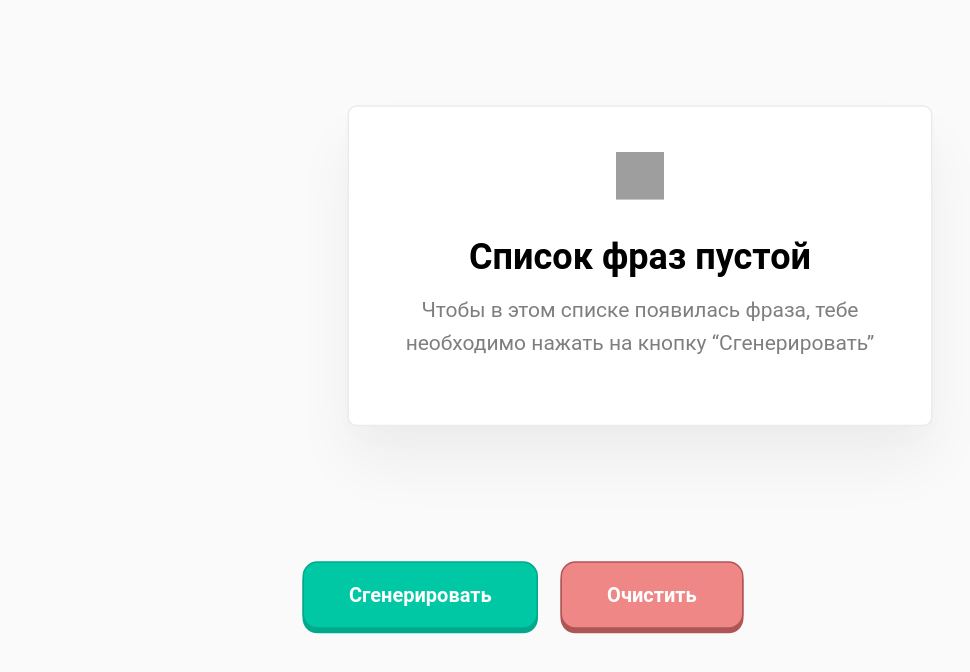
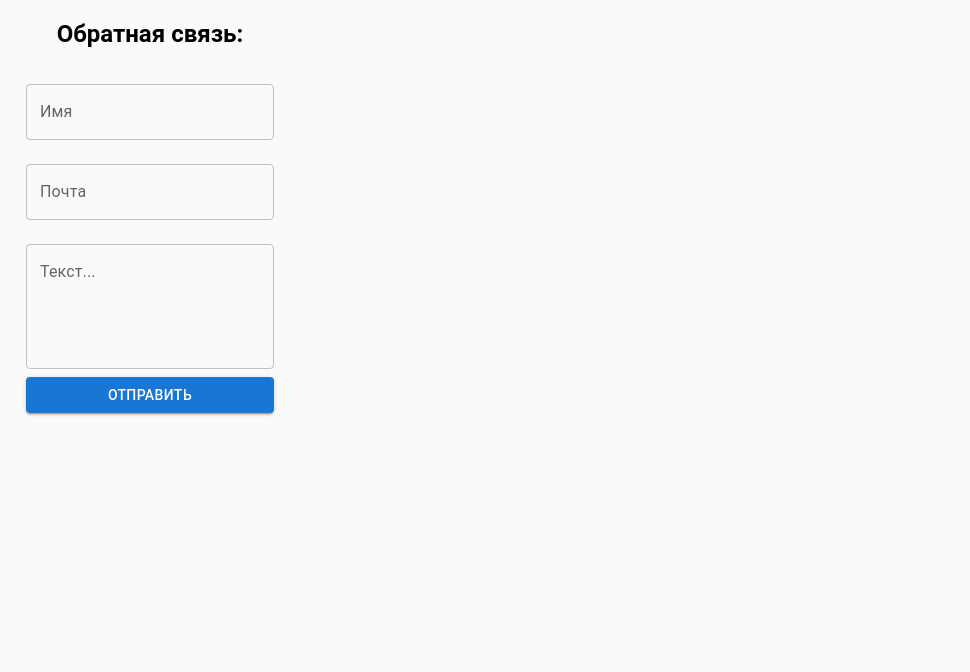
Before and after one commit to tyumen-777/tyumen777-tutorial, a React (Create React App) app: page / in a window 1280 px wide. Shown: the top 672 px of the page, without its empty margins (0-970 px from the left). Built offline with nearby package versions, Linux system fonts and the light colour scheme; grey boxes are pictures that could not be loaded.

Commit message:
feat: Реализация формы отправки отзыва

```diff
--- a/package.json
+++ b/package.json
@@ -3,6 +3,9 @@
   "version": "0.1.0",
   "private": true,
   "dependencies": {
+    "@emotion/react": "^11.7.1",
+    "@emotion/styled": "^11.6.0",
+    "@mui/material": "^5.2.7",
     "@testing-library/jest-dom": "^5.16.1",
     "@testing-library/react": "^12.1.2",
     "@testing-library/user-event": "^13.5.0",
--- a/src/App.js
+++ b/src/App.js
@@ -1,88 +1,12 @@
 import "./App.css";
 import React, { useState } from "react";
-import Phrase from "./components/Phrase";
-import EmptyBlock from "./components/EmptyBlock";
+import Feedback from "./components/Feedback";
 
 function App() {
-  const adjectivesArr = [
-    "абсолютный",
-    "адский",
-    "азартный",
-    "активный",
-    "ангельский",
-    "астрономический",
-    "баснословный",
-    "безбожный",
-    "безбрежный",
-    "безвозвратный",
-    "безграничный",
-    "бездонный",
-    "бездушный",
-    "безжалостный",
-    "замечательно",
-    "замечательный",
-    "записной",
-    "запредельный",
-    "заядлый",
-    "звериный",
-    "зверский",
-    "зеленый",
-    "злой",
-    "злостный",
-    "значительный",
-    "неоспоримый",
-    "неотразимый",
-    "неоценимый",
-    "непередаваемый",
-  ];
-  const nounsArr = [
-    "лгун",
-    "день",
-    "конь",
-    "олень",
-    "человек",
-    "программист",
-    "ребёнок",
-    "конец",
-    "город",
-    "дурак",
-  ];
-
-  const [phraseArr, setPhraseArr] = useState([]);
-
-  const randomPhrases = (adjective, noun) => {
-    let randomAdjective = Math.floor(Math.random() * adjective.length);
-    let randomNoun = Math.floor(Math.random() * noun.length);
-    let randomPhrase = `${adjective[randomAdjective]} ${noun[randomNoun]}`;
-    setPhraseArr([
-      ...phraseArr,
-      randomPhrase
-    ]);
-  };
-
-  const resetArray = () => {
-    setPhraseArr([]);
-  };
-
   return (
-    <div className="wrapper">
-      <div className="list">
-        {phraseArr.length === 0 ? (
-          <EmptyBlock />
-        ) : (
-          phraseArr.map((data, index) => <Phrase text={data} key={index} />)
-        )}
-      </div>
-      <button
-        className="btn btn_generate"
-        onClick={() => randomPhrases(adjectivesArr, nounsArr)}
-      >
-        Сгенерировать
-      </button>
-      <button className="btn btn_clear" onClick={resetArray}>
-        Очистить
-      </button>
-    </div>
+    <React.Fragment>
+      <Feedback />
+    </React.Fragment>
   );
 }
 
--- /dev/null
+++ b/src/components/Feedback.js
@@ -0,0 +1,41 @@
+import React from "react";
+import { Button, TextField } from "@mui/material";
+
+const styles = {
+  wrapper: {
+    display: "flex",
+    flexDirection: "column",
+    maxWidth: "300px",
+    textAlign: "center"
+  },
+  form: {
+    display: "flex",
+    flexDirection: "column",
+    maxWidth: "300px",
+    margin: "0 auto",
+  }
+};
+
+const Feedback = () => {
+  return (
+    <div style={styles.wrapper}>
+      <h2>Обратная связь:</h2>
+      <form style={styles.form}>
+        <TextField label="Имя" variant="outlined" type="text" margin="normal" />
+        <TextField label="Почта" type="email" margin="normal" />
+        <TextField
+            label="Текст..."
+            type="text"
+            margin="normal"
+            multiline
+            rows="4"
+        />
+        <Button variant="contained" type="submit">
+          Отправить
+        </Button>
+      </form>
+    </div>
+  );
+};
+
+export default Feedback;
```
Also changed, not shown: src/components/Review.js (added, +11 -0 lines), src/components/Archive/EmptyBlock.jsx (renamed from src/components/EmptyBlock.jsx), src/components/Archive/Phrase.jsx (renamed from src/components/Phrase.jsx), 1 other file (tests, documents, lock files or other folders).
